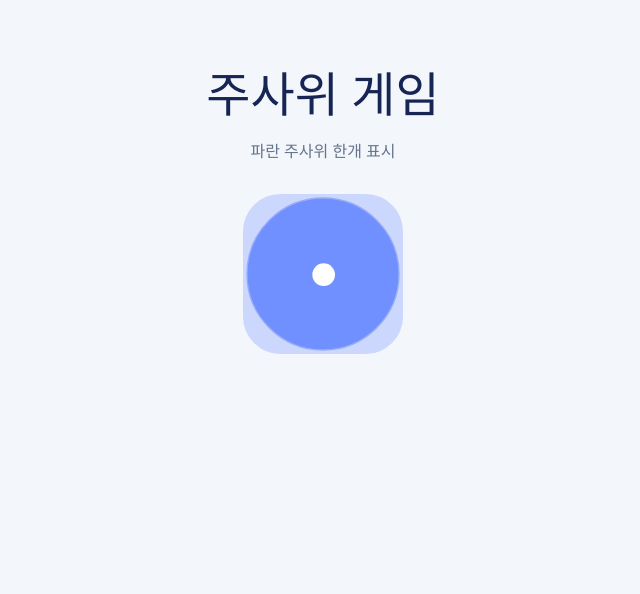
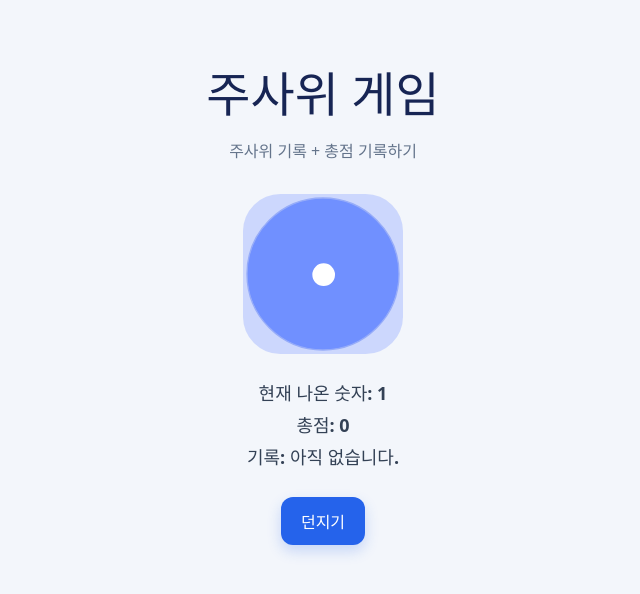
Before and after one commit to julie0725/DICEGAME, a React (Vite) app: page / in a window 1280 px wide. Shown: the top 594 px of the page, without its empty margins (317-957 px from the left). Built offline with nearby package versions, Linux system fonts and the light colour scheme.

Commit message:
feat: add dice roll state and button component

```diff
--- a/src/App.css
+++ b/src/App.css
@@ -21,3 +21,35 @@
   width: 160px;
   height: 160px;
 }
+
+.app_actions {
+  display: flex;
+  justify-content: center;
+  margin-top: 28px;
+}
+
+.button {
+  padding: 12px 20px;
+  border: 0;
+  border-radius: 12px;
+  color: #ffffff;
+  background: #2563eb;
+  font-weight: 700;
+  cursor: pointer;
+  box-shadow: 0 6px 14px rgb(37 99 235 / 22%);
+}
+
+.button:hover {
+  background: #1d4ed8;
+}
+
+.app_results {
+  margin-top: 20px;
+}
+
+.app_result {
+  margin: 6px 0;
+  color: #334155;
+  font-size: 1.125rem;
+  font-weight: 700;
+}
--- a/src/App.tsx
+++ b/src/App.tsx
@@ -1,12 +1,49 @@
+import { useState } from "react";
+import "./App.css";
 import Dice from "./Dice";
-import "./App.css";
+import Button from "./Button";
+
+function getRandomDiceNumber() {
+  return Math.floor(Math.random() * 6) + 1;
+}
 
 function App() {
+  const [myHistory, setMyHistory] = useState<number[]>([]);
+
+  // 기록은 join 사용
+  // 총점은 reduce 사용
+  // 현재 나온 숫자는 myHistory의 마지막 값 사용
+  const currentNumber = myHistory[myHistory.length - 1] ?? 1;
+
+  const totalScore = myHistory.reduce((sum, number) => sum + number, 0);
+
+  // 1. 클릭시 랜덤으로 주사 돌리는 함수
+  function handleRollClick() {
+    const nextNumber = getRandomDiceNumber();
+
+    setMyHistory((history) => [...history, nextNumber]);
+  }
+
   return (
     <main className="app">
       <h1 className="app_title">주사위 게임</h1>
-      <p className="app_description">파란 주사위 한개 표시</p>
-      <Dice />
+      <p className="app_description">
+        주사위 기록 + 총점 기록하기
+        <p></p>
+      </p>
+
+      <Dice num={currentNumber} />
+      <div className="app_results">
+        <p className="app_result">현재 나온 숫자: {currentNumber} </p>
+        <p className="app_result">총점: {totalScore}</p>
+        <p className="app_result">
+          기록:{" "}
+          {myHistory.length === 0 ? "아직 없습니다." : myHistory.join(", ")}
+        </p>
+      </div>
+      <div className="app_actions">
+        <Button text="던지기" onClick={handleRollClick} />
+      </div>
     </main>
   );
 }
--- /dev/null
+++ b/src/Button.tsx
@@ -0,0 +1,17 @@
+// Button이 받을 데이터 모양 interface로 정의
+interface ButtonProps {
+  text: string;
+  onClick: () => void;
+}
+
+// App이 넘겨준 text, onClick 받아서
+// 실제 HTML button 태그로 만들어서 화면에 표시해주는 기능
+function Button({ text, onClick }: ButtonProps) {
+  return (
+    <button className="button" onClick={onClick}>
+      {text}
+    </button>
+  );
+}
+
+export default Button;
--- a/src/Dice.tsx
+++ b/src/Dice.tsx
@@ -1,7 +1,29 @@
 import diceBlue01 from "./assets/dice-blue-1.svg";
+import diceBlue02 from "./assets/dice-blue-2.svg";
+import diceBlue03 from "./assets/dice-blue-3.svg";
+import diceBlue04 from "./assets/dice-blue-4.svg";
+import diceBlue05 from "./assets/dice-blue-5.svg";
+import diceBlue06 from "./assets/dice-blue-6.svg";
 
-function Dice() {
-  return <img className="dice" src={diceBlue01} alt="파란색 1 나온 주사위" />;
+interface DiceProps {
+  num?: number;
+}
+
+const DICE_IMAGES = [
+  diceBlue01,
+  diceBlue02,
+  diceBlue03,
+  diceBlue04,
+  diceBlue05,
+  diceBlue06,
+];
+
+function Dice({ num = 1 }: DiceProps) {
+  const diceImage = DICE_IMAGES[num - 1];
+
+  return (
+    <img className="dice" src={diceImage} alt={`파란색 ${num}이 나온 주사위`} />
+  );
 }
 
 export default Dice;
```
